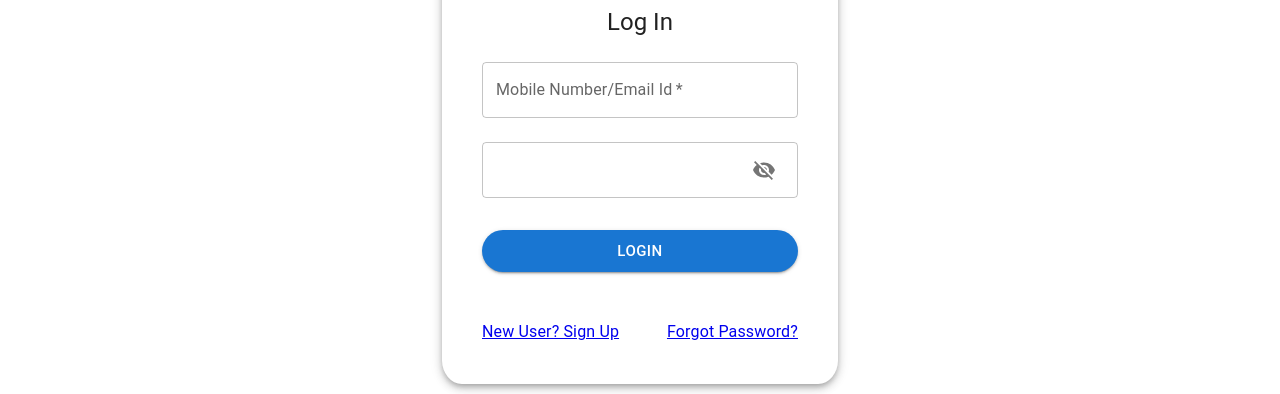
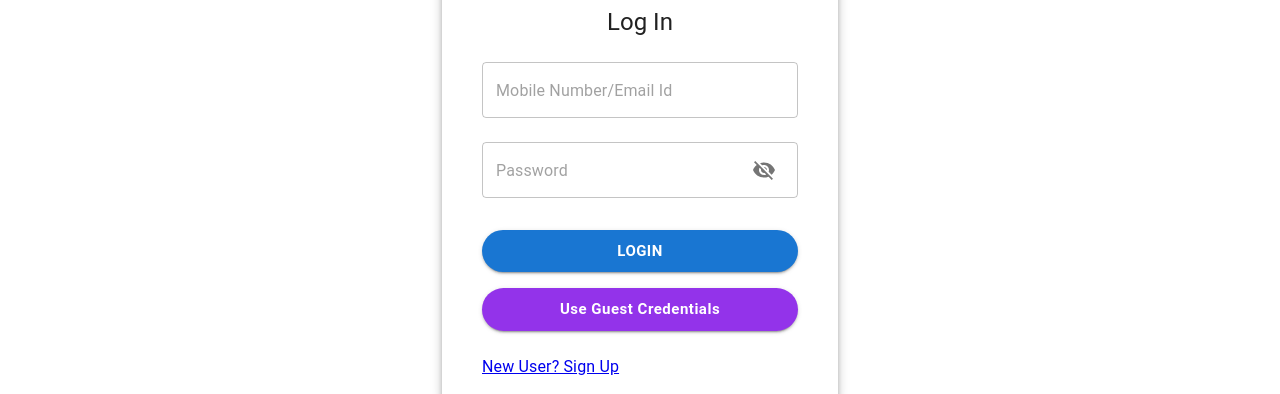
Before and after one commit to PremSingh24/ApnaFitness-E-Commerce, a React (Vite) app in the folder apps/react-client/: page /login in a window 1280 px wide. Shown: the part 226-620 px from the top of the page. Built offline with nearby package versions, Linux system fonts and the light colour scheme; no server answers.

Commit message:
feat: added login with guest credentials

```diff
--- a/apps/react-client/src/pages/loginPage.tsx
+++ b/apps/react-client/src/pages/loginPage.tsx
@@ -35,8 +35,6 @@ const LoginPage = () => {
   const { errors } = formState;
 
   const setLoginDetails = () => {
-    //// Add Cart Wishlist and User Context here when logging in
-
     setLogin();
     navigate("/", { replace: true });
   };
@@ -53,6 +51,15 @@ const LoginPage = () => {
     } else {
       toast.error(response.message ? response.message : response.data.message);
     }
+  };
+
+  const addGuestCredential = () => {
+    const guestCredentials = {
+      email: "GuestUser@gmail.com",
+      password: "1234@Guest",
+    };
+
+    userData.reset(guestCredentials);
   };
 
   return (
@@ -97,7 +104,7 @@ const LoginPage = () => {
             <Grid container spacing={3}>
               <Grid item xs={12}>
                 <TextField
-                  label="Mobile Number/Email Id"
+                  placeholder="Mobile Number/Email Id"
                   id="mobile"
                   type="phone"
                   fullWidth
@@ -120,7 +127,7 @@ const LoginPage = () => {
               </Grid>
               <Grid item xs={12}>
                 <PasswordField
-                  label="Password"
+                  placeholder="Password"
                   id="password"
                   register={register}
                   errors={!!errors.password}
@@ -134,16 +141,33 @@ const LoginPage = () => {
               fullWidth
               size="large"
               variant="contained"
-              sx={{ mt: 4, mb: 6, borderRadius: 6 }}
+              sx={{ mt: 4, mb: 2, borderRadius: 20, fontWeight: "bold" }}
             >
               Login
+            </Button>
+            <Button
+              type="button"
+              fullWidth
+              color="secondary"
+              size="large"
+              variant="contained"
+              sx={{
+                backgroundColor: "rgb(147 51 234)",
+                borderRadius: 20,
+                textTransform: "none",
+                fontWeight: "bold",
+                letterSpacing: "0.5px",
+                mb: 3,
+              }}
+              onClick={() => {
+                addGuestCredential();
+              }}
+            >
+              Use Guest Credentials
             </Button>
             <Grid container justifyContent="space-between">
               <Grid item>
                 <NavLink to="/register">New User? Sign Up</NavLink>
-              </Grid>
-              <Grid item>
-                <NavLink to="/register">Forgot Password?</NavLink>
               </Grid>
             </Grid>
           </Box>
```
